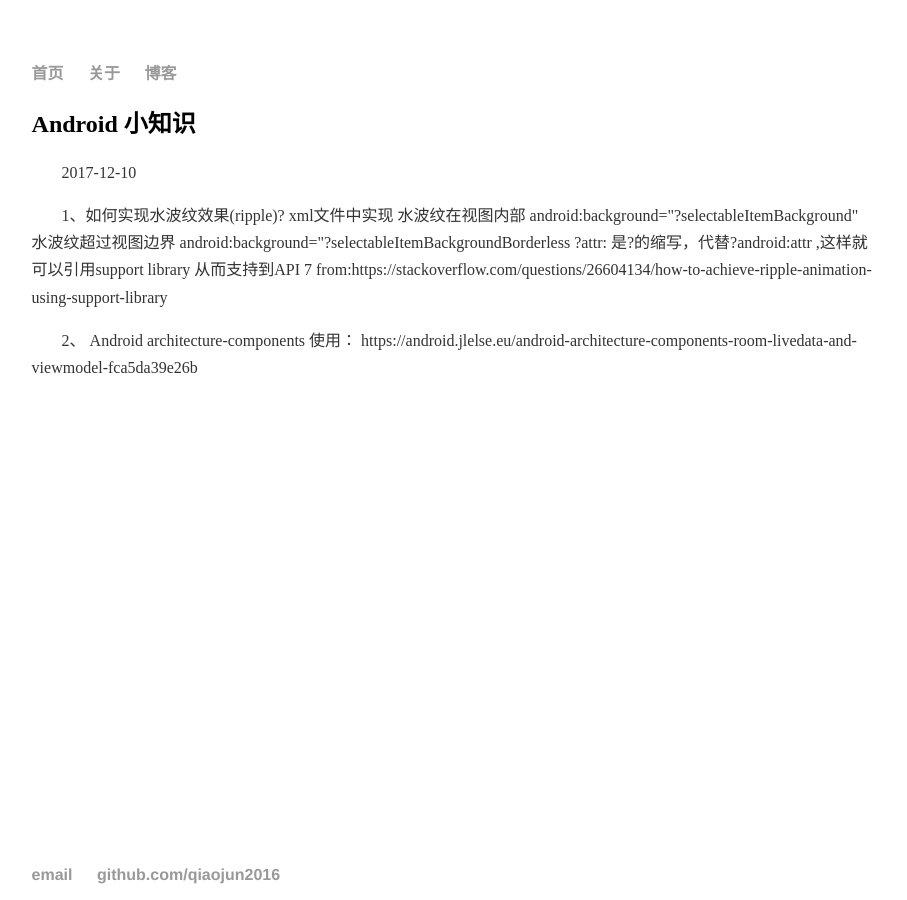
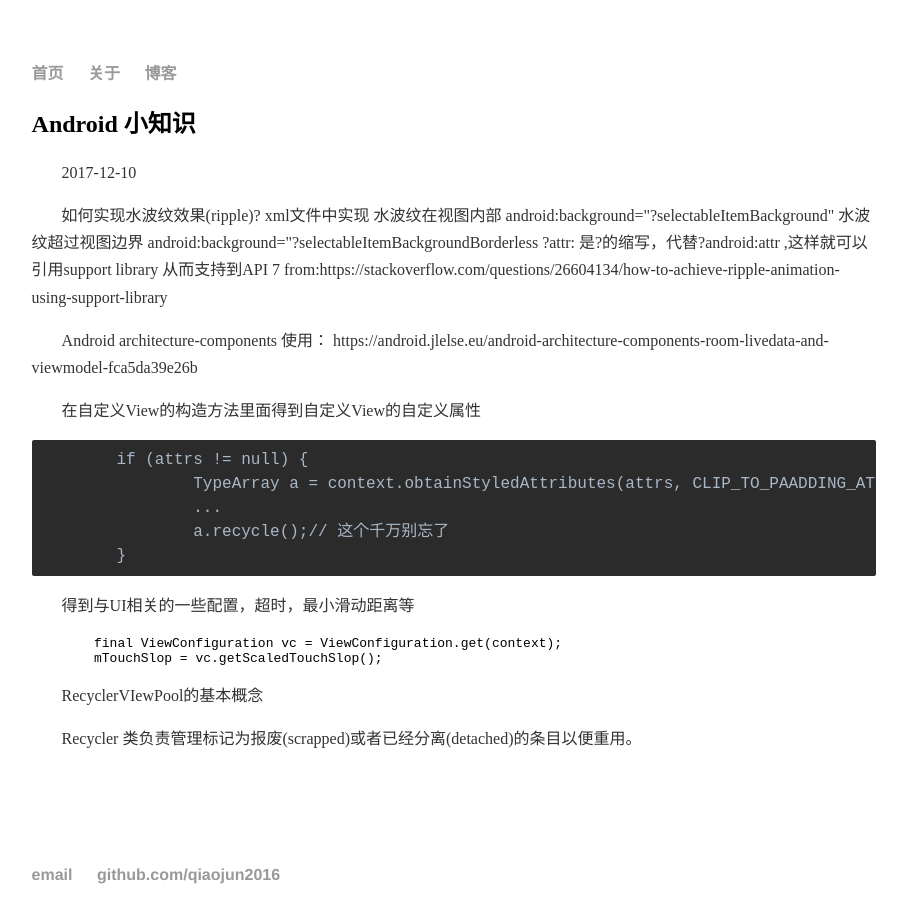
Before and after one commit to qiaojun2016/qiaojun2016.github.io, a Jekyll site: the page built from _posts/2017-07-7-android-basic-question.html, in a window 1280 px wide. Shown: the whole page, without its empty margins (186-1093 px from the left). Built offline with Jekyll 4.4.1, drawn with Linux system fonts in a browser that asks for light colours; comment, search, counter and statistics services are not loaded.

Commit message:
update android basics

```diff
--- a/_posts/2017-07-7-android-basic-question.html
+++ b/_posts/2017-07-7-android-basic-question.html
@@ -4,8 +4,7 @@ date: 2017-12-10
 title: Android 小知识
 excerpt_separator: <!-- more -->
 ---
-<p>
-1、如何实现水波纹效果(ripple)?<!-- more -->
+<p>如何实现水波纹效果(ripple)?<!-- more -->
 	xml文件中实现
 		水波纹在视图内部
 		android:background="?selectableItemBackground"
@@ -17,6 +16,21 @@ excerpt_separator: <!-- more -->
 	from:https://stackoverflow.com/questions/26604134/how-to-achieve-ripple-animation-using-support-library
 	</p>
 
-<p>
-2、	Android architecture-components 使用：
+<p>	Android architecture-components 使用：
 	https://android.jlelse.eu/android-architecture-components-room-livedata-and-viewmodel-fca5da39e26b </p>
+
+<p>在自定义View的构造方法里面得到自定义View的自定义属性</p>
+<pre class="code">
+	if (attrs != null) {
+		TypeArray a = context.obtainStyledAttributes(attrs, CLIP_TO_PAADDING_ATTR, defStyle, 0);
+		...
+		a.recycle();// 这个千万别忘了
+	}
+</pre>
+<p>得到与UI相关的一些配置，超时，最小滑动距离等</p>
+<pre>
+	final ViewConfiguration vc = ViewConfiguration.get(context);
+	mTouchSlop = vc.getScaledTouchSlop();
+</pre>
+<p>RecyclerVIewPool的基本概念</p>
+<p>Recycler 类负责管理标记为报废(scrapped)或者已经分离(detached)的条目以便重用。</p>
```
